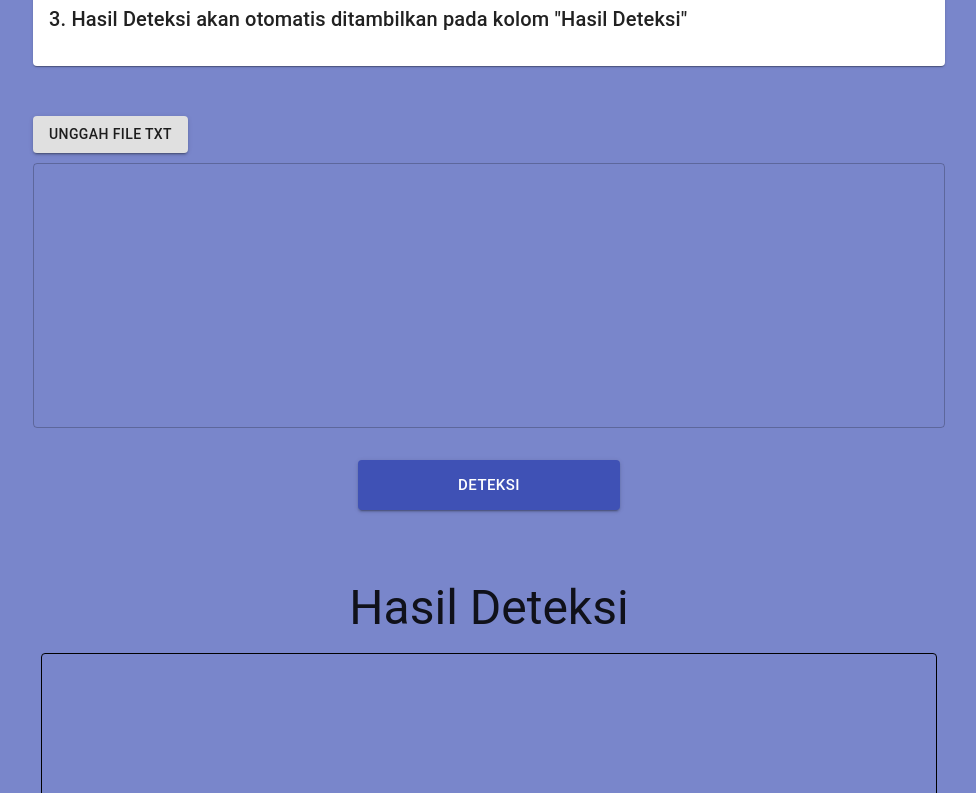
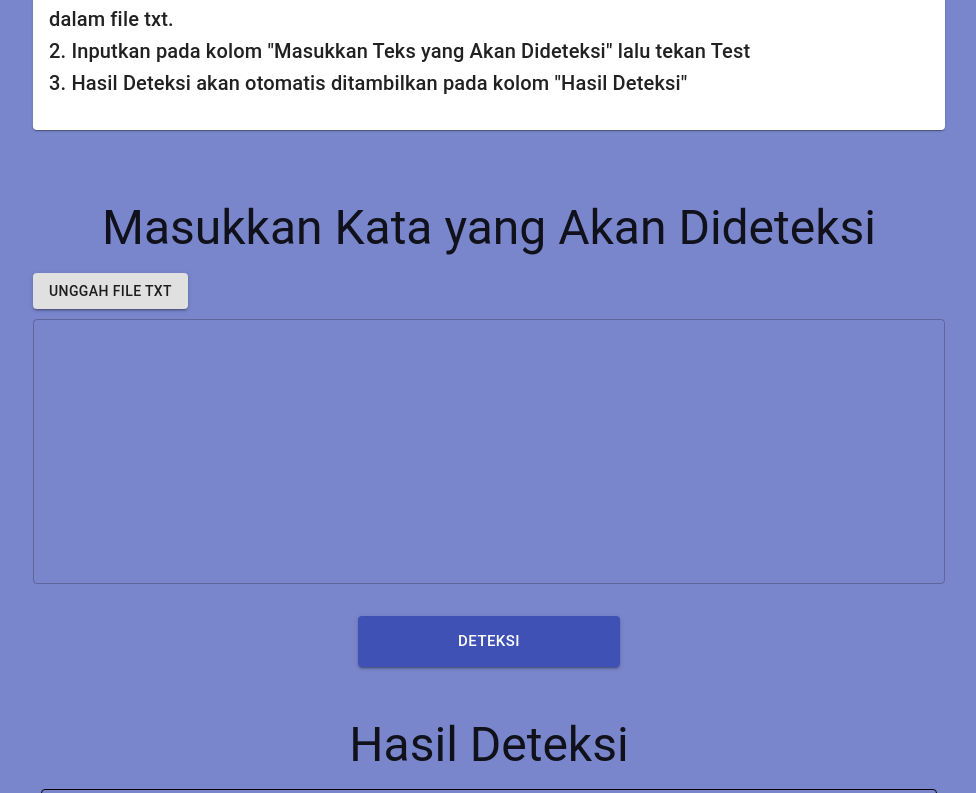
Before and after one commit to andirayka/cektypo_wppl_pens, a React (Create React App) app: page / in a window 1280 px wide. Shown: the part 587-1380 px from the top of the page, without its empty margins (151-1127 px from the left). Built offline with nearby package versions, Linux system fonts and the light colour scheme.

Commit message:
menambahi info

```diff
--- a/src/App.js
+++ b/src/App.js
@@ -118,7 +118,6 @@ const PageCekTypo = () => {
           </Typography>
         </Toolbar>
       </AppBar>
-
       <main>
         <div className={styles.heroContent}>
           <Container maxWidth="md">
@@ -137,7 +136,7 @@ const PageCekTypo = () => {
              1. Gunakan Tools ini dengan internet dengan kecepatan yang stabil.
              <br/>2. Anda dapat menggunggah file .txt atau dokumen pada Tools ini
              <br/>3. Database kami tidak menyimpan nama orang, nama jalan, nomor dokumen atau angka, singkatan dan bahasa asing. Maka akan ditandai dengan font berwarna merah yang berarti typo.
-
+             <br/>4. Jika pergantian paragraf maka kata sebelum tanda titik (.) dan kata setelahnya akan ditandai dengan typo
             </Typography>
             </CardContent>
             </Card>
@@ -158,8 +157,17 @@ const PageCekTypo = () => {
             </Typography>
             </CardContent>
             </Card>
-
-            <form noValidate autoComplete="off" style={{marginTop: 50}}>
+            <Typography
+              style={{ marginTop: 70 }}
+              component="h3"
+              variant="h3"
+              align="center"
+              color="textPrimary"
+              gutterBottom
+            >
+              Masukkan Kata yang Akan Dideteksi
+            </Typography>
+            <form noValidate autoComplete="off" style={{marginTop: 5 }}>
 
               <Button
                 variant="contained"
@@ -194,7 +202,7 @@ const PageCekTypo = () => {
             </div>
 
             <Typography
-              style={{ marginTop: 70 }}
+              style={{ marginTop: 50 }}
               component="h3"
               variant="h3"
               align="center"
@@ -234,7 +242,7 @@ const PageCekTypo = () => {
         </div>
       </main>
       {/* Footer */}
-      <footer className={styles.footer}>
+      <footer className={styles.footer} >
         <Typography variant="h6" align="center" gutterBottom>
           Kelompok 6
         </Typography>
```
